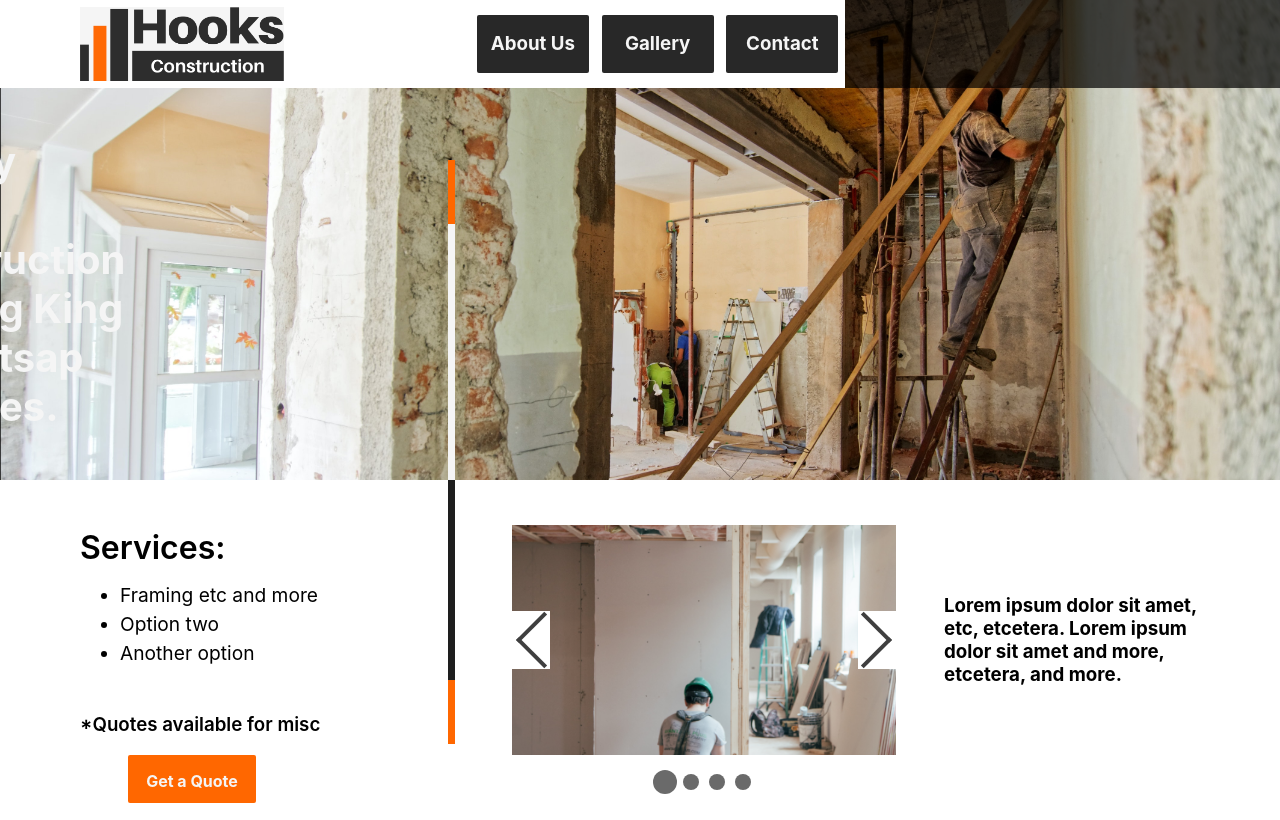
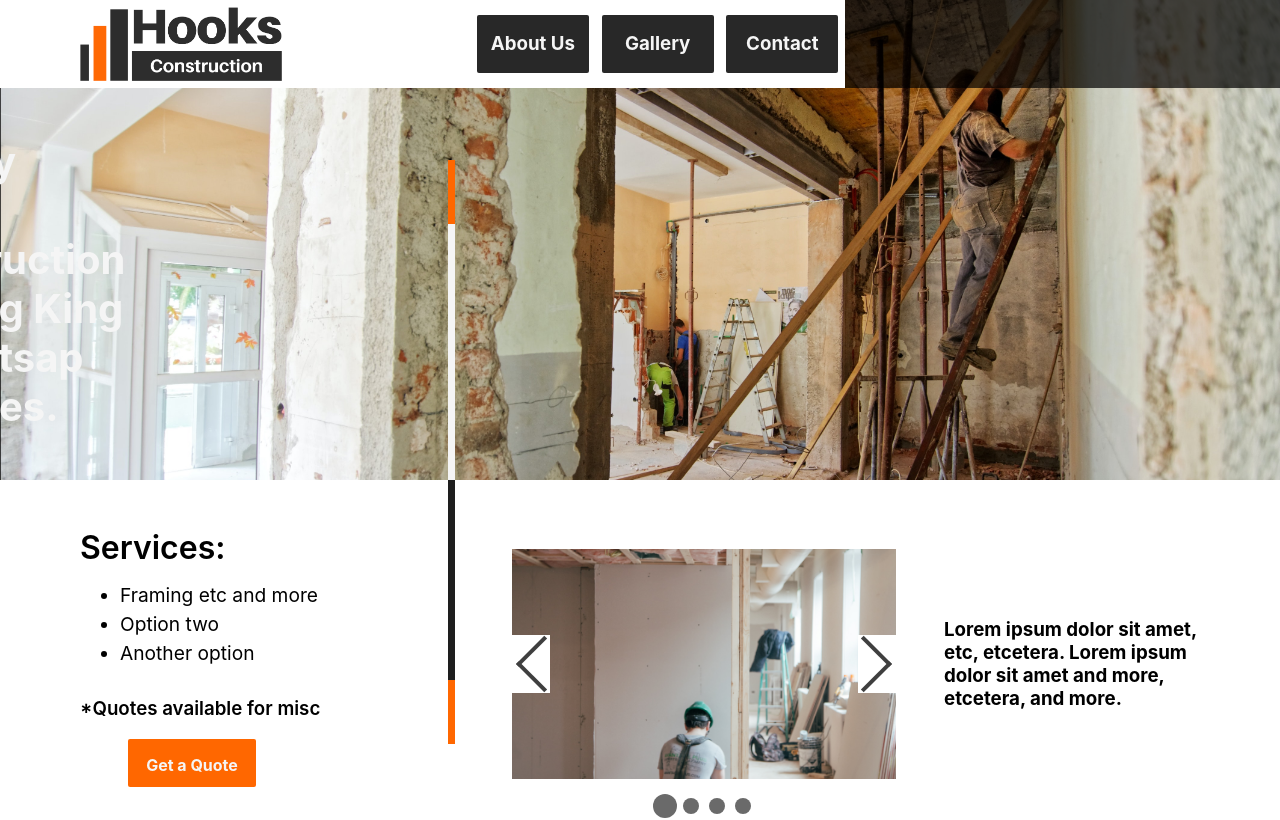
Before and after one commit to jacobtdp/hooks, a React (Create React App) app: page / in a window 1280 px wide. Shown: the top 820 px of the page. Built offline with nearby package versions, Linux system fonts and the light colour scheme.

Commit message:
fix old bugs that i had already fixed but accidently erased

```diff
--- a/src/components/bio/Bio.css
+++ b/src/components/bio/Bio.css
@@ -17,6 +17,7 @@
     display: flex;
     align-items: center;
     justify-content: center;
+    flex-direction: column;
 
     background-color: rgba(20, 20, 20, 0.9);
 }
@@ -87,10 +88,6 @@
         border-width: 0 3px 3px 0;
         display: inline-block;
         padding: 3vw;
-
-        position: absolute;
-        left: 47vw;
-        top: 345vh;
     }
     .down {
         transform: rotate(45deg);
--- a/src/components/contact/Contact.js
+++ b/src/components/contact/Contact.js
@@ -13,7 +13,7 @@ class Contact extends Component {
                 <div className="contact-card">
 
 
-                    <img src={require('../../hooks_assets/hooks_logo.png').default} />
+                    <img src={require('../../hooks_assets/hooks_logo_whitesmoke.png').default} />
                     <div className="phone">
                         <h3>Phone: 206-123-4567</h3>
                         <h5>Mon-Fri, 9:00am - 5:00pm</h5>
--- a/src/components/nav/Nav.js
+++ b/src/components/nav/Nav.js
@@ -13,7 +13,7 @@ class Nav extends Component {
 
                     <Link to="hero" spy={true} smooth={true}>
                         <div className="logo">
-                            <img src={require('../../hooks_assets/hooks_logo_whitesmoke.png').default} />
+                            <img src={require('../../hooks_assets/hooks_logo.png').default} />
                         </div>
                     </Link>
 
--- a/src/components/services/Services.css
+++ b/src/components/services/Services.css
@@ -1,6 +1,8 @@
 .services {
     width: 40vw;
     height: 40vh;
+
+    padding-bottom: 3rem;
 }
 
 .services-content {
@@ -14,7 +16,7 @@
     margin-top: 3rem;
     font-weight: 600;
 } .services-content > h3 {
-    margin-top: 3rem;
+    margin-top: 2rem;
     font-weight: 600;
 }
 
```
